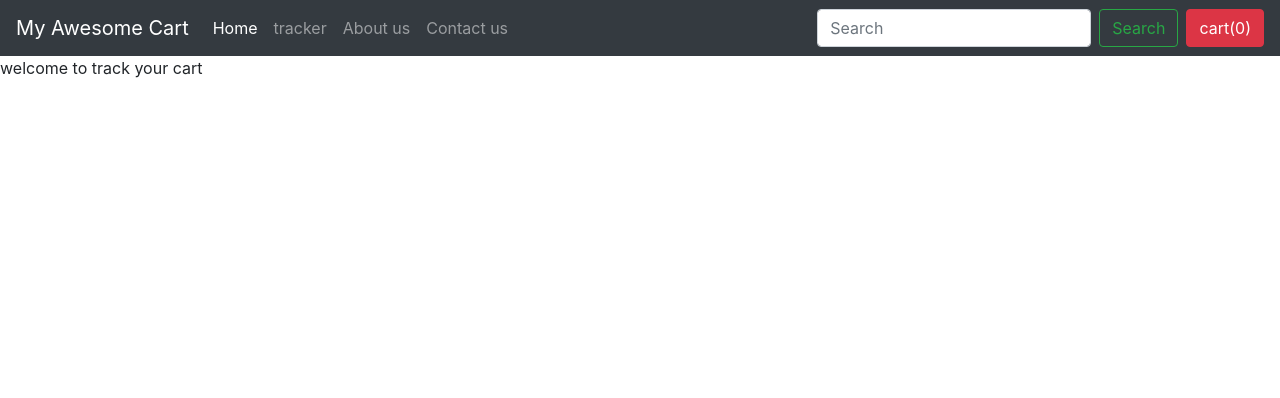
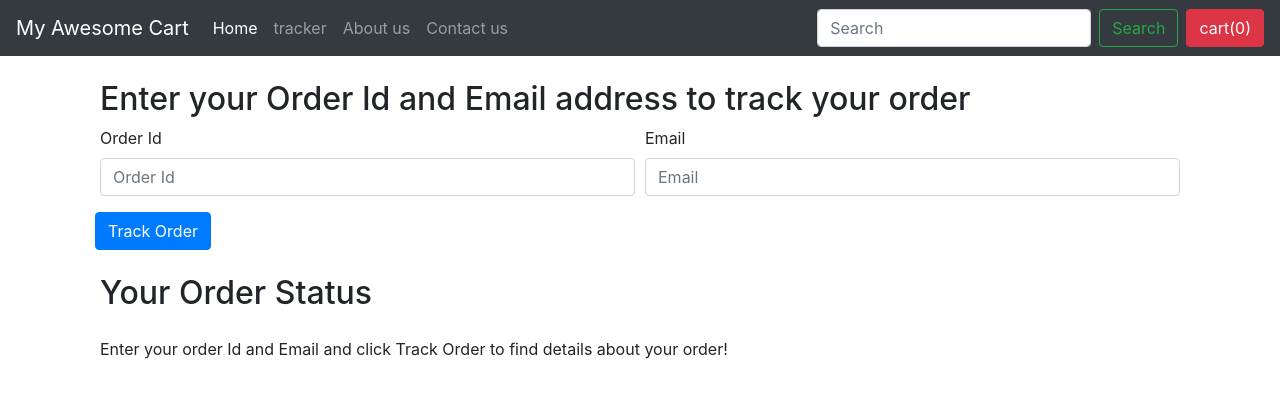
Before and after one commit to abhisable/MyAwesomeCart, a Django app: page /shop/tracker/ in a window 1280 px wide. Shown: the top 398 px of the page. Run offline with Django 3.2, Linux system fonts and the light colour scheme; some libraries are stand-ins or nearby versions.

Commit message:
Tracker for order by Order Id

```diff
--- a/mac/settings.py
+++ b/mac/settings.py
@@ -56,7 +56,7 @@ ROOT_URLCONF = 'mac.urls'
 TEMPLATES = [
     {
         'BACKEND': 'django.template.backends.django.DjangoTemplates',
-        'DIRS': [],
+        'DIRS': ['mac/templates'],
         'APP_DIRS': True,
         'OPTIONS': {
             'context_processors': [
--- a/mac/urls.py
+++ b/mac/urls.py
@@ -17,10 +17,12 @@ from django.contrib import admin
 from django.urls import path,include
 from django.conf import settings
 from django.conf.urls.static import static
+from . import views
 
 urlpatterns = [
     path('admin/', admin.site.urls),
     path('shop/',include('shop.urls')),
     path('blog/',include('blog.urls')),
-    path('product',include('shop.urls'))
+    path('product',include('shop.urls')),
+    path('',views.index)
 ]+static(settings.MEDIA_URL,document_root=settings.MEDIA_ROOT)
--- /dev/null
+++ b/mac/views.py
@@ -0,0 +1,6 @@
+from django.shortcuts import render
+
+from django.http import HttpResponse
+
+def index(request):
+    return render(request, 'index.html')
--- a/shop/admin.py
+++ b/shop/admin.py
@@ -1,8 +1,9 @@
 from django.contrib import admin
 
 # Register your models here.
-from .models import Product,Contact,Orders
+from .models import Product,Contact,Orders,OrderUpdate
 
 admin.site.register(Product)
 admin.site.register(Contact)
 admin.site.register(Orders)
+admin.site.register(OrderUpdate)
--- a/shop/templates/shop/basic.html
+++ b/shop/templates/shop/basic.html
@@ -54,7 +54,9 @@
 
     <!-- Optional JavaScript -->
     <!-- jQuery first, then Popper.js, then Bootstrap JS -->
-    <script src="https://code.jquery.com/jquery-3.3.1.slim.min.js" integrity="sha384-q8i/X+965DzO0rT7abK41JStQIAqVgRVzpbzo5smXKp4YfRvH+8abtTE1Pi6jizo" crossorigin="anonymous"></script>
+    <script src="https://code.jquery.com/jquery-3.3.1.js"
+  integrity="sha256-2Kok7MbOyxpgUVvAk/HJ2jigOSYS2auK4Pfzbm7uH60="
+  crossorigin="anonymous"></script>
     <script src="https://cdnjs.cloudflare.com/ajax/libs/popper.js/1.14.6/umd/popper.min.js" integrity="sha384-wHAiFfRlMFy6i5SRaxvfOCifBUQy1xHdJ/yoi7FRNXMRBu5WHdZYu1hA6ZOblgut" crossorigin="anonymous"></script>
     <script src="https://stackpath.bootstrapcdn.com/bootstrap/4.2.1/js/bootstrap.min.js" integrity="sha384-B0UglyR+jN6CkvvICOB2joaf5I4l3gm9GU6Hc1og6Ls7i6U/mkkaduKaBhlAXv9k" crossorigin="anonymous"></script>
  {% block js %}{% endblock %}
--- a/shop/templates/shop/tracker.html
+++ b/shop/templates/shop/tracker.html
@@ -1,4 +1,69 @@
 {% extends 'shop/basic.html' %}
+{% block title%} My Awesome Cart Tracker{% endblock %}
+{% block body %}
+<div class="container">
+    <div class="col my-4">
+        <h2>Enter your Order Id and Email address to track your order</h2>
+        <form method="post" action="#" id="trackerForm">{% csrf_token %}
+            <div class="form-row">
+                <div class="form-group col-md-6">
+                    <label for="orderId">Order Id</label>
+                    <input type="text" class="form-control" id="orderId" name="orderId" placeholder="Order Id">
+                </div>
+                <div class="form-group col-md-6">
+                    <label for="email">Email</label>
+                    <input type="email" class="form-control" id="email" name="email" placeholder="Email">
+                </div>
+                <button type="submit" class="btn btn-primary">Track Order</button>
+            </div>
+            </form>
 
-{% block title%} Contact Us - My Awesome Cart{% endblock %}
-{% block body %}welcome to track your cart{% endblock %}
+    </div>
+    <div class="col my-4">
+        <h2>Your Order Status</h2>
+        <div class="my-4">
+            <ul class="list-group" id="items">
+            	Enter your order Id and Email and click Track Order to find details about your order!
+            </ul>
+        </div>
+    </div>
+</div>
+{% endblock %}
+{% block js %}
+<script>
+$('#trackerForm').submit(function(event) {
+    $('#items').empty();
+    var formData = {
+        'orderId': $('input[name=orderId]').val(),
+        'email': $('input[name=email]').val(),
+        'csrfmiddlewaretoken': $('input[name=csrfmiddlewaretoken]').val()
+    };
+    $.ajax({
+            type: 'POST',
+            url: '/shop/tracker/',
+            data: formData,
+            encode: true
+        })
+        .done(function(data) {
+            console.log(data)
+            updates = JSON.parse(data);
+            if (updates.length > 0 & updates != {}) {
+                for (i = 0; i < updates.length; i++) {
+                    let text = updates[i]['text'];
+                    let time = updates[i]['time'];
+                    mystr = `<li class="list-group-item d-flex justify-content-between align-items-center">
+                    ${text}
+                    <span class="badge badge-primary badge-pill">${time}</span>
+                </li>`
+                    $('#items').append(mystr);
+                }
+            } else {
+            	mystr = `<li class="list-group-item d-flex justify-content-between align-items-center">
+                    Sorry, We are not able to fetch this order id and email. Make sure to type correct order Id and email</li>`
+            	$('#items').append(mystr);
+            }
+        });
+    event.preventDefault();
+});
+</script>
+{% endblock %}
--- a/shop/views.py
+++ b/shop/views.py
@@ -1,17 +1,12 @@
 from django.shortcuts import render
-from .models import Product,Contact,Orders
+from .models import Product,Contact,Orders,OrderUpdate
 from math import ceil
-
+import json
 # Create your views here.
 from django.http import HttpResponse
 
 def index(request):
-    #products = Product.objects.all()
-    #print(products)
-    #n = len(products)
-    #nSlides = n//4 + ceil((n/4)-(n//4))
-    # params = {'no_of_slides':nSlides, 'range': range(1,nSlides),'product': products}
-    #allProds=[[products,range(1,nSlides),nSlides],[products,range(1,nSlides),nSlides]]
+
     allProds=[]
     catProds=Product.objects.values('category','product_id')
     cats={item['category'] for item in catProds}
@@ -39,7 +34,25 @@ def contact(request):
     return render(request,'shop/contact.html')
 
 def tracker(request):
+    if request.method == "POST":
+        orderId = request.POST.get('orderId', '')
+        email = request.POST.get('email', '')
+        try:
+            order = Orders.objects.filter(order_id=orderId, email=email)
+            if len(order) > 0:
+                update = OrderUpdate.objects.filter(order_id=orderId)
+                updates = []
+                for item in update:
+                    updates.append({'text': item.update_desc, 'time': item.timestamp})
+                    response = json.dumps(updates, default=str)
+                return HttpResponse(response)
+            else:
+                return HttpResponse('{}')
+        except Exception as e:
+            return HttpResponse('{}')
+
     return render(request, 'shop/tracker.html')
+
 
 def search(request):
     return render(request, 'shop/search.html')
@@ -61,7 +74,10 @@ def checkout(request):
         phone=request.POST.get('phone','')
 
         order=Orders(items_json=items_json,name=name,email=email,address=address,city=city,state=state,zip_code=zip_code,phone=phone)
+
         order.save()
+        update=OrderUpdate(order_id=order.order_id,update_desc="The order has been placed")
+        update.save()
         thank=True
         id=order.order_id
         return render(request,'shop/checkout.html',{'thank':thank,'id':id})
```
Also changed, not shown: mac/templates/index.html (added, +30 -0 lines), shop/models.py (+8 -0 lines), db.sqlite3.
